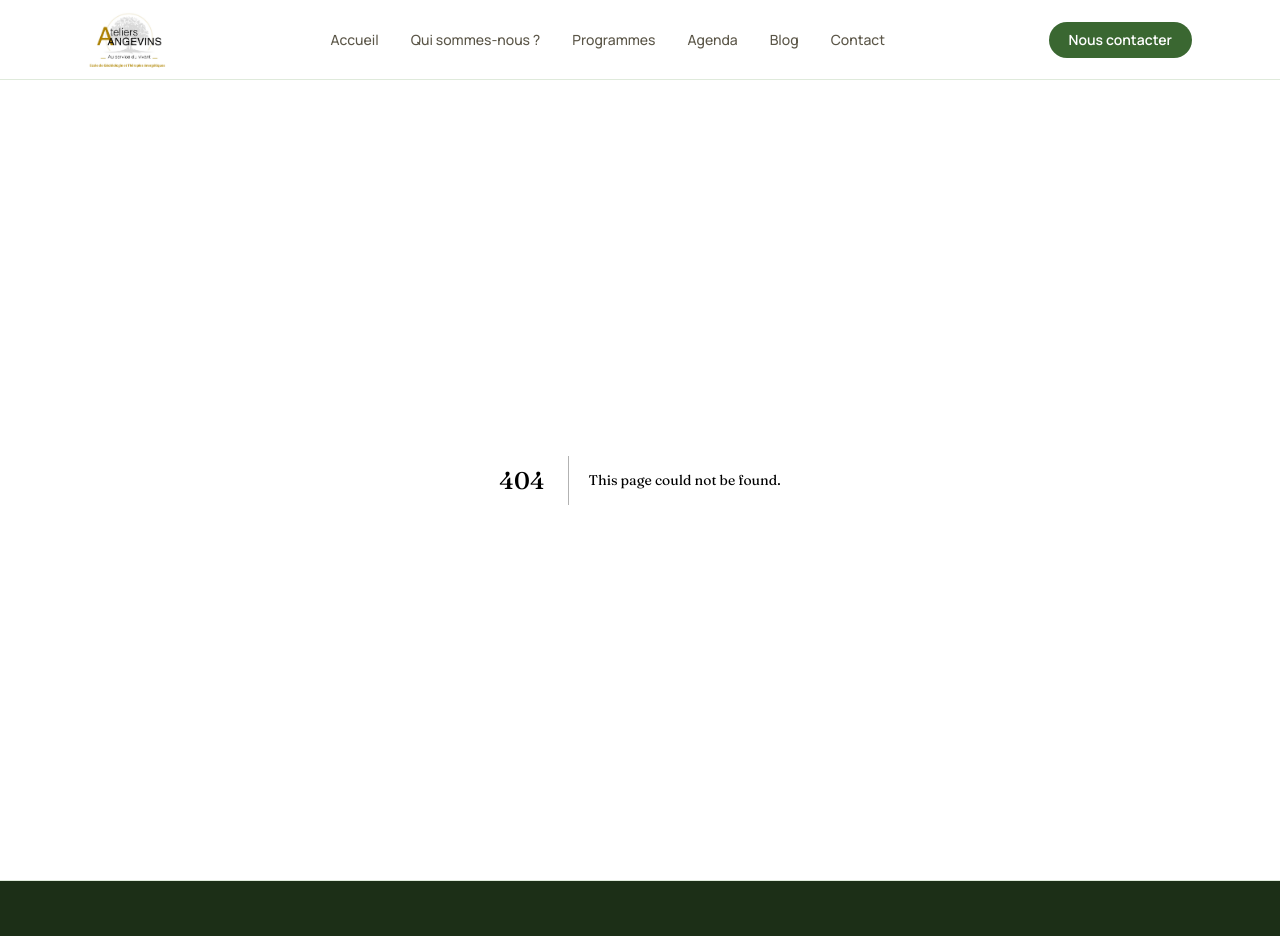
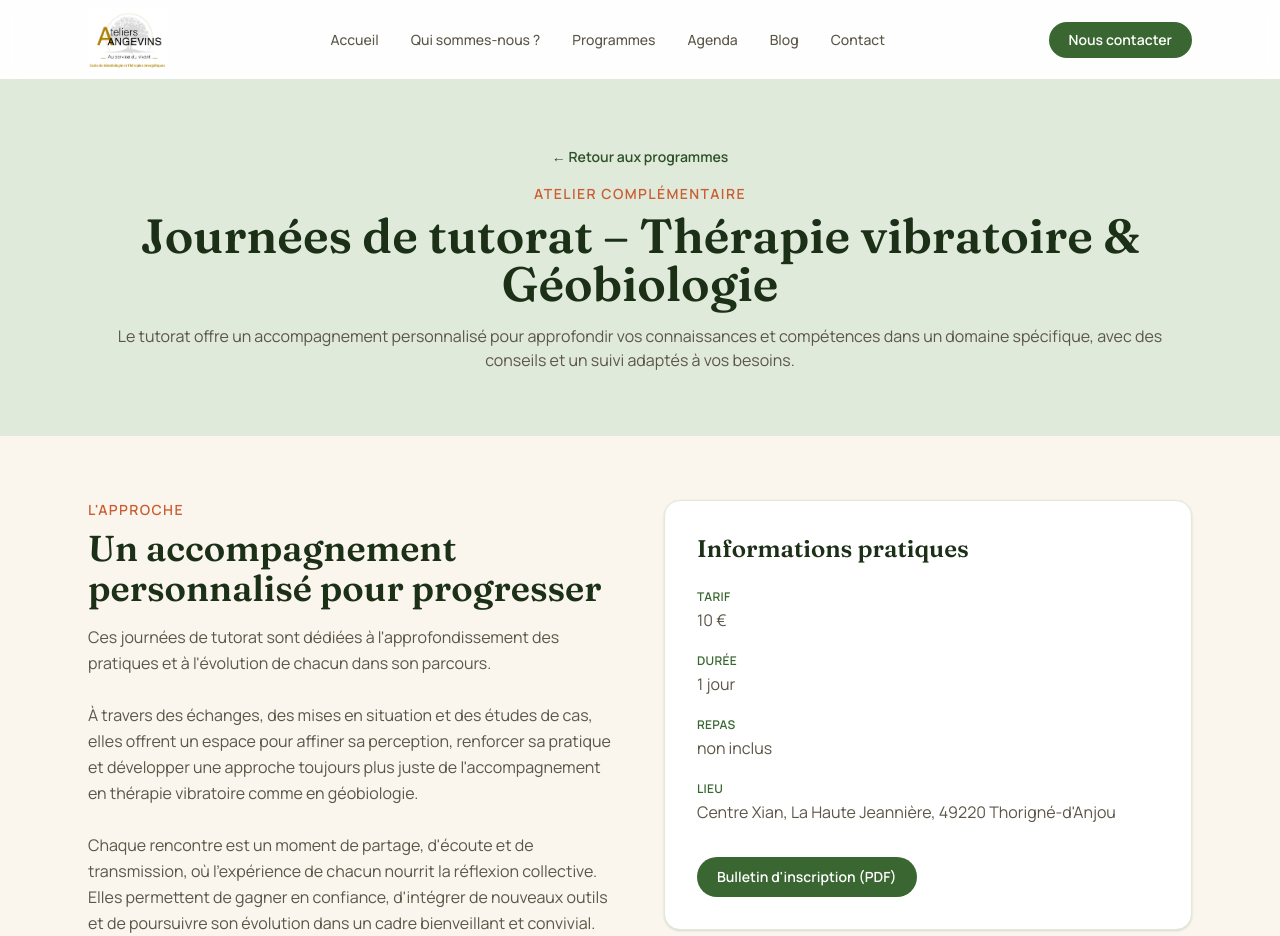
Before and after one commit to NFD7J/ateliersangevins, a Next.js app: page /programmes/tutorat in a window 1280 px wide. Before the commit this address had no page. Shown: the top 936 px of the page. Built offline with nearby package versions, Linux system fonts and the light colour scheme.

Commit message:
new programme

```diff
--- a/src/app/programmes/page.tsx
+++ b/src/app/programmes/page.tsx
@@ -71,7 +71,15 @@ const complementaryWorkshops = [
     icon: "💆‍♂️",
     description:
       "L'acupressure repose sur la stimulation de points spécifiques du corps pour favoriser le bien-être et la relaxation. Elle utilise des techniques de pression et de massage pour améliorer la circulation de l'énergie et soulager les tensions.",
-  }
+  },
+  {
+    id: "tutorat",
+    href: "/programmes/tutorat",
+    title: "Tutorat",
+    icon: "👨‍🏫",
+    description:
+      "Le tutorat offre un accompagnement personnalisé pour approfondir vos connaissances et compétences dans un domaine spécifique, avec des conseils et un suivi adaptés à vos besoins.",
+  },
 ];
 
 const detailHrefBySlug: Record<string, string> = {
--- /dev/null
+++ b/src/app/programmes/tutorat/page.tsx
@@ -0,0 +1,67 @@
+import type { Metadata } from "next";
+import Link from "next/link";
+import { Container } from "@/components/ui/container";
+import { SectionHeading } from "@/components/ui/section-heading";
+import { PracticalInfo } from "@/components/formations/practical-info";
+
+export const metadata: Metadata = {
+  title: "Atelier Tutorat",
+  description:
+    "Atelier de tutorat : un accompagnement personnalisé pour approfondir vos connaissances et compétences dans un domaine spécifique.",
+};
+
+export default function TutoratPage() {
+  return (
+    <>
+      <section className="bg-forest-100 py-16">
+        <Container className="max-w-3xl text-center">
+          <Link
+            href="/programmes"
+            className="text-sm font-semibold text-forest-700 hover:text-forest-900"
+          >
+            ← Retour aux programmes
+          </Link>
+          <p className="mt-4 text-sm font-semibold uppercase tracking-widest text-terracotta-500">
+            Atelier complémentaire
+          </p>
+          <h1 className="mt-2 font-display text-4xl font-semibold text-forest-900 sm:text-5xl">
+            Journées de tutorat – Thérapie vibratoire &amp; Géobiologie
+          </h1>
+          <p className="mt-4 text-ink-soft">
+            Le tutorat offre un accompagnement personnalisé pour approfondir vos connaissances et compétences dans un domaine spécifique, avec des conseils et un suivi adaptés à vos besoins.
+          </p>
+        </Container>
+      </section>
+
+      <section className="py-16">
+        <Container className="grid gap-12 lg:grid-cols-2 lg:items-start">
+            <div>
+                <SectionHeading
+                    eyebrow="L'approche"
+                    title="Un accompagnement personnalisé pour progresser"
+                />
+                <p className="mt-4 leading-relaxed text-ink-soft">
+                    Ces journées de tutorat sont dédiées à l&#39;approfondissement des pratiques et à l&#39;évolution de
+                    chacun dans son parcours. <br/><br/>
+                    À travers des échanges, des mises en situation et des études de cas, elles offrent un espace
+                    pour affiner sa perception, renforcer sa pratique et développer une approche toujours plus
+                    juste de l&#39;accompagnement en thérapie vibratoire comme en géobiologie.<br/><br/>
+                    Chaque rencontre est un moment de partage, d&#39;écoute et de transmission, où l&#39;expérience de
+                    chacun nourrit la réflexion collective. Elles permettent de gagner en confiance, d&#39;intégrer de
+                    nouveaux outils et de poursuivre son évolution dans un cadre bienveillant et convivial.
+                </p>
+            </div>
+            <PracticalInfo
+                items={[
+                { label: "Tarif", value: "10 €" },
+                { label: "Durée", value: "1 jour" },
+                { label: "Repas", value: "non inclus" },
+                { label: "Lieu", value: "Centre Xian, La Haute Jeannière, 49220 Thorigné-d'Anjou" },
+                ]}
+                pdfInscription="/documents/inscription-modules-complementaires-2026.pdf"
+            />
+        </Container>
+      </section>
+    </>
+  );
+}
--- a/src/lib/categories.ts
+++ b/src/lib/categories.ts
@@ -4,6 +4,7 @@ export const categoryLabels: Record<ArticleCategory, string> = {
   GEOBIOLOGIE: "Géobiologie",
   MAGNETISME: "Magnétisme",
   THERAPIES_ENERGETIQUES: "Thérapies énergétiques",
+  MANDALA: "Mandala",
   SOURCELLERIE: "Sourcellerie",
   SYLVOTHERAPIE: "Sylvothérapie",
   RADIESTHESIE: "Radiesthésie",
--- a/src/lib/site-data.ts
+++ b/src/lib/site-data.ts
@@ -81,6 +81,14 @@ export const domains: Domain[] = [
       "Les tracés des bâtisseurs sont des techniques géométriques anciennes utilisées pour harmoniser un lieu, en s'appuyant sur les tracés régulateurs employés depuis des siècles dans l'architecture sacrée.",
     icon: "📐",
   },
+  {
+    slug: "mandala",
+    name: "Mandala",
+    shortDescription: "L'harmonisation des lieux par les mandalas.",
+    description:
+      "Les mandalas sont des motifs géométriques utilisés pour harmoniser un lieu et favoriser la méditation et la concentration.",
+    icon: "📐",
+  },
 ];
 
 export type TeamMember = {
```
Also changed, not shown: a faire sur le site.txt.
